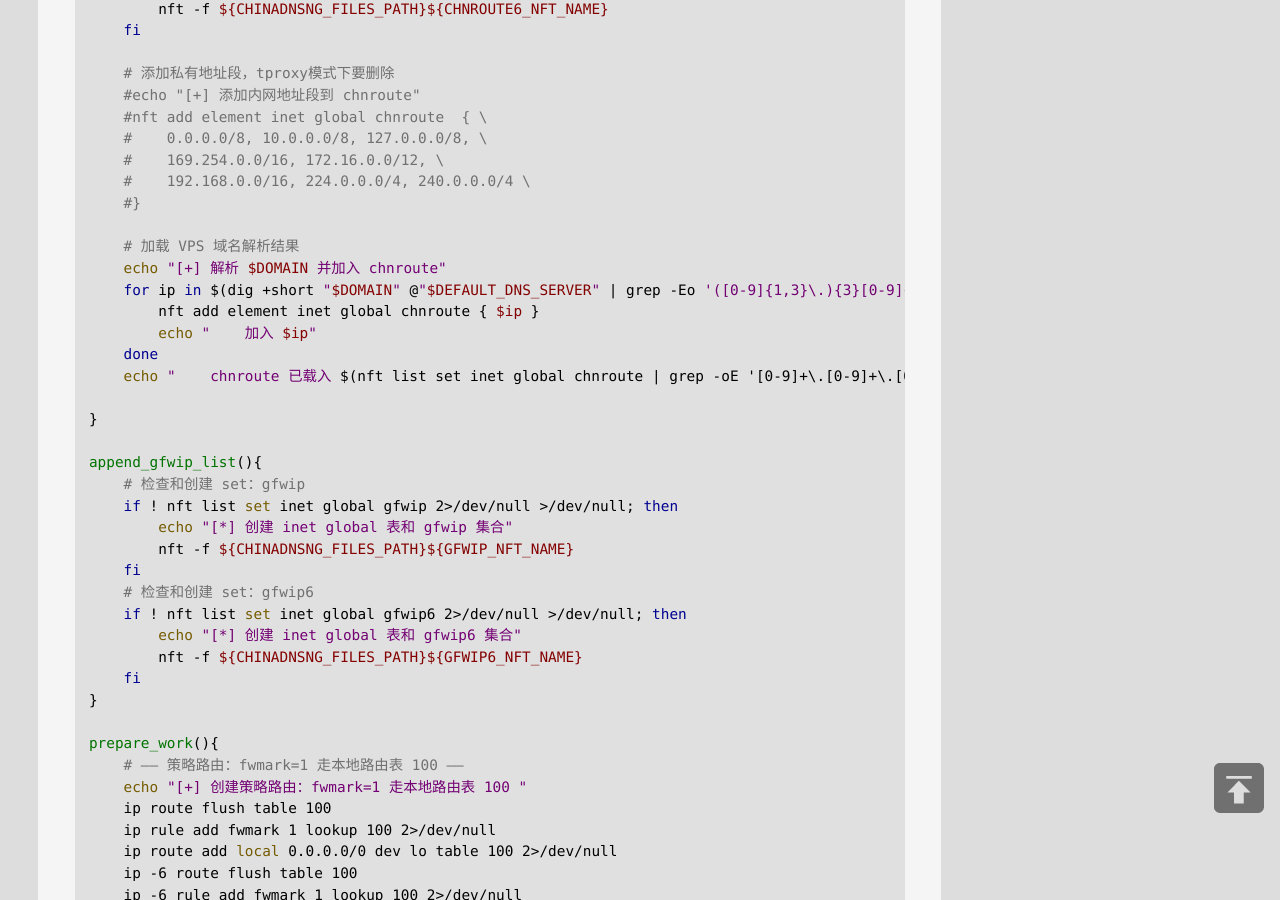
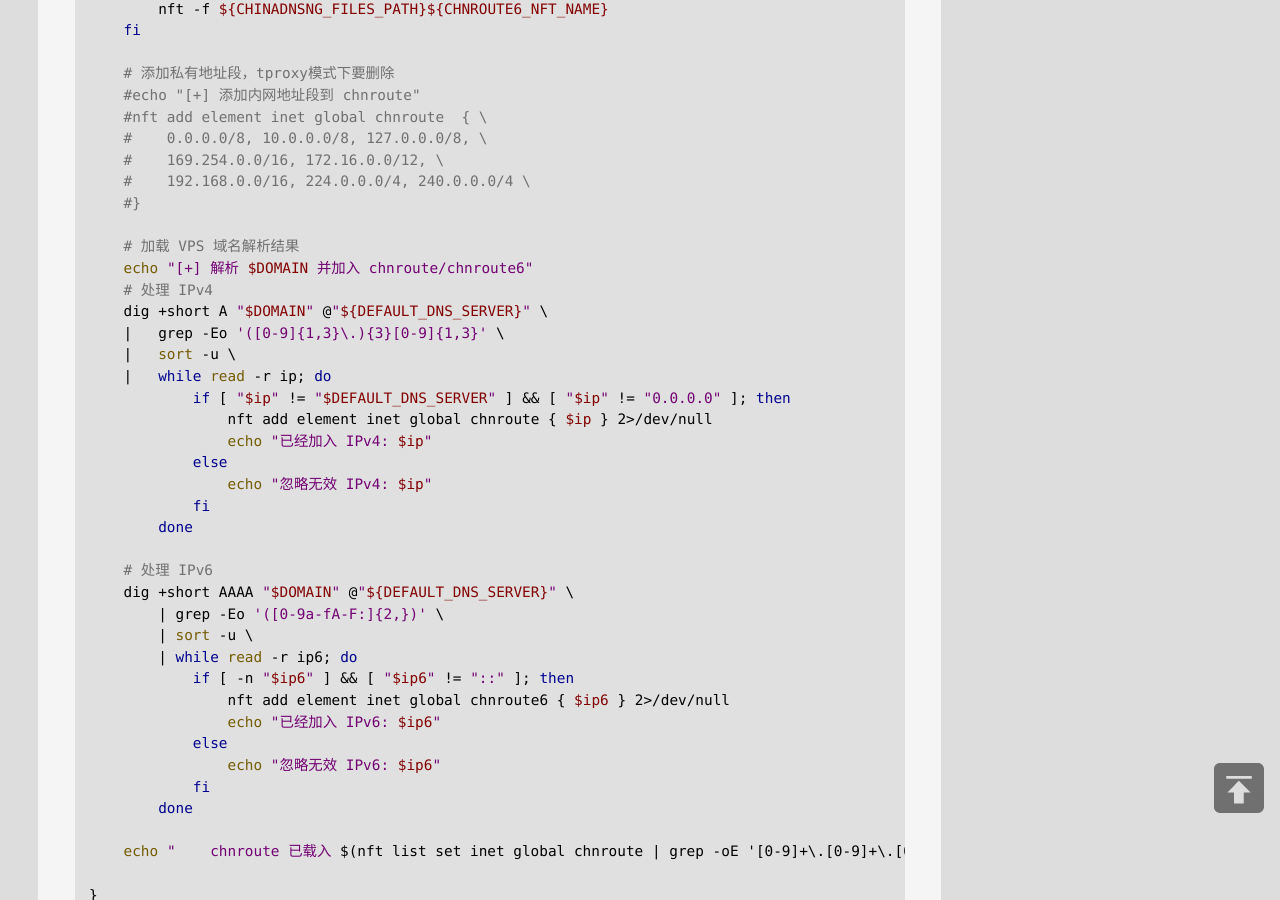
Before and after one commit to jibenfa/jibenfa.github.com, a Jekyll site: the page built from _posts/2025-08-25-v2rayE4BDBFE794A8tproxyE4BBA3E79086udpE6B581E9878F.md, in a window 1280 px wide and 900 px high, scrolled down 4586 px. Built offline with Jekyll 4.4.1, drawn with Linux system fonts in a browser that asks for light colours.

Commit message:
Update 2025-08-25-v2rayE4BDBFE794A8tproxyE4BBA3E79086udpE6B581E9878F.md

```diff
--- a/_posts/2025-08-25-v2rayE4BDBFE794A8tproxyE4BBA3E79086udpE6B581E9878F.md
+++ b/_posts/2025-08-25-v2rayE4BDBFE794A8tproxyE4BBA3E79086udpE6B581E9878F.md
@@ -214,11 +214,33 @@
     #}
 
     # 加载 VPS 域名解析结果
-    echo "[+] 解析 $DOMAIN 并加入 chnroute"
-    for ip in $(dig +short "$DOMAIN" @"$DEFAULT_DNS_SERVER" | grep -Eo '([0-9]{1,3}\.){3}[0-9]{1,3}'); do
-        nft add element inet global chnroute { $ip }
-        echo "    加入 $ip"
-    done
+    echo "[+] 解析 $DOMAIN 并加入 chnroute/chnroute6"
+    # 处理 IPv4
+    dig +short A "$DOMAIN" @"${DEFAULT_DNS_SERVER}" \
+    |   grep -Eo '([0-9]{1,3}\.){3}[0-9]{1,3}' \
+    |   sort -u \
+    |   while read -r ip; do
+            if [ "$ip" != "$DEFAULT_DNS_SERVER" ] && [ "$ip" != "0.0.0.0" ]; then
+                nft add element inet global chnroute { $ip } 2>/dev/null
+                echo "已经加入 IPv4: $ip"
+            else
+                echo "忽略无效 IPv4: $ip"
+            fi
+        done
+
+    # 处理 IPv6
+    dig +short AAAA "$DOMAIN" @"${DEFAULT_DNS_SERVER}" \
+        | grep -Eo '([0-9a-fA-F:]{2,})' \
+        | sort -u \
+        | while read -r ip6; do
+            if [ -n "$ip6" ] && [ "$ip6" != "::" ]; then
+                nft add element inet global chnroute6 { $ip6 } 2>/dev/null
+                echo "已经加入 IPv6: $ip6"
+            else
+                echo "忽略无效 IPv6: $ip6"
+            fi
+        done
+
     echo "    chnroute 已载入 $(nft list set inet global chnroute | grep -oE '[0-9]+\.[0-9]+\.[0-9]+\.[0-9]+(/[0-9]+)?' | wc -l) 条目"
 
 }
```
